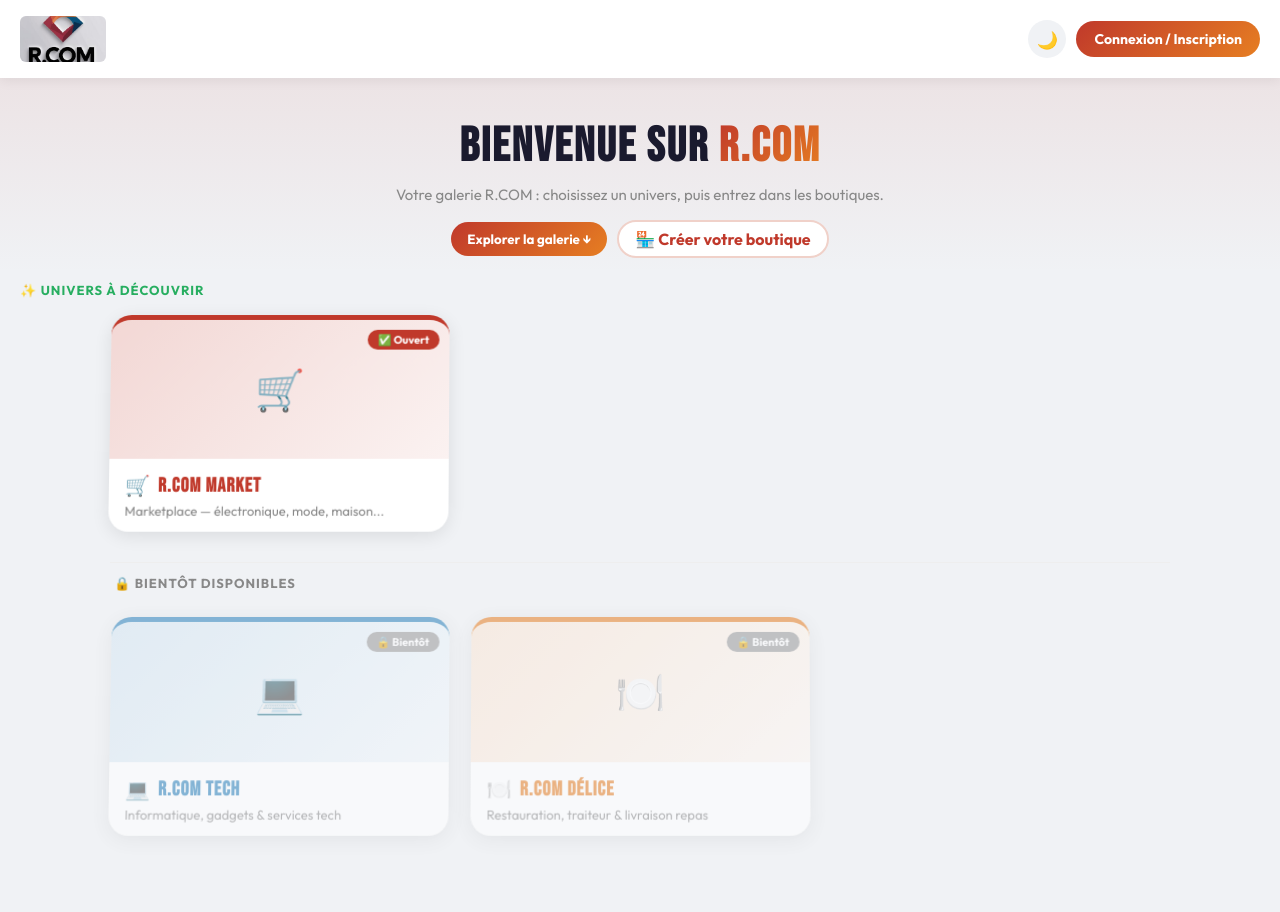
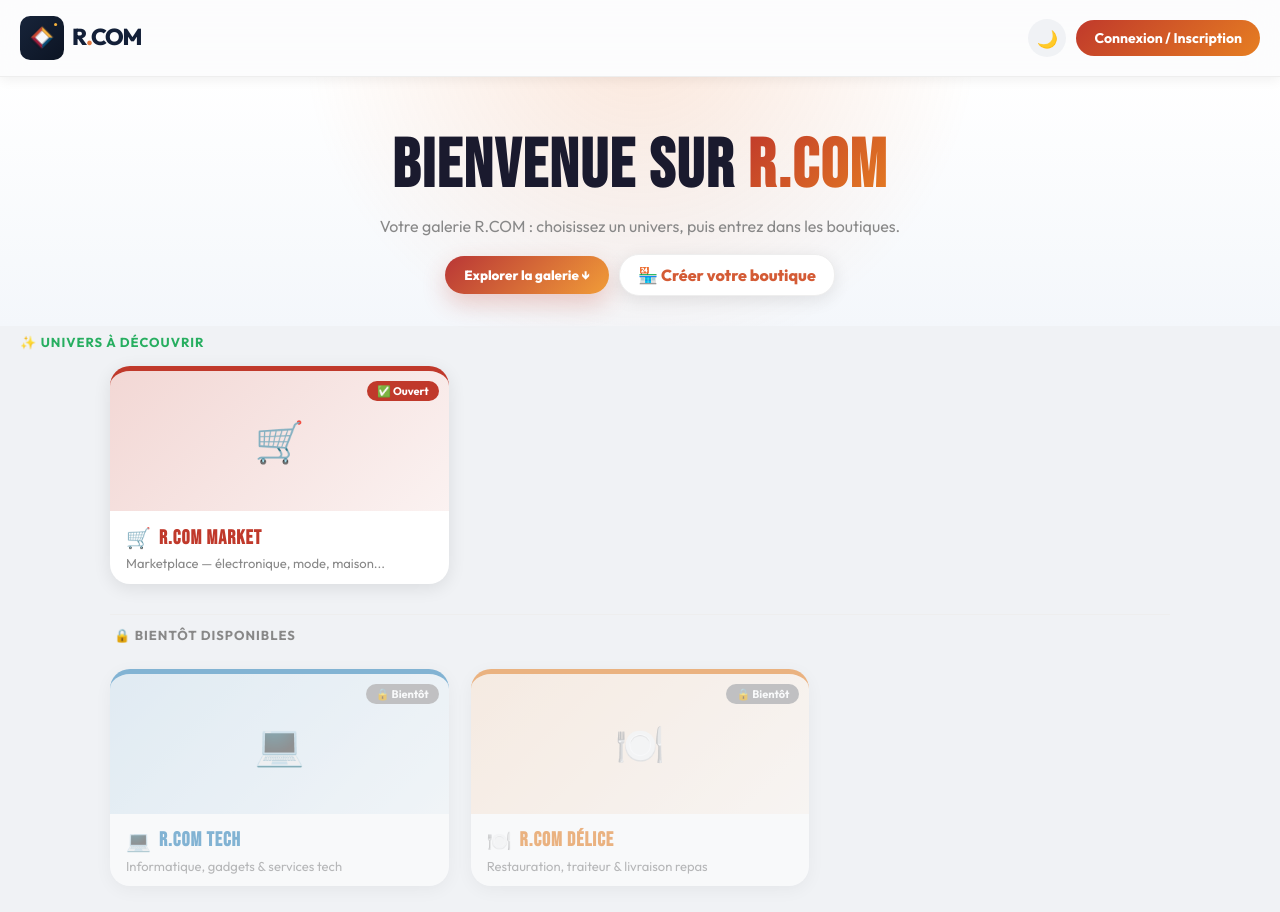
Before and after one commit to rayancharmes1/r.com.app, a React (Vite) app: page / in a window 1280 px wide. Shown: the top 912 px of the page. Before the commit the page ends 882 px from the top, so only its background shows below. Built offline with nearby package versions, Linux system fonts and the light colour scheme; no server answers; the database is empty.

Commit message:
Modernise le design et l’identité visuelle R.COM

```diff
--- a/index.html
+++ b/index.html
@@ -7,13 +7,13 @@
 
     <!-- PWA -->
     <link rel="manifest" href="/manifest.json" />
-    <meta name="theme-color" content="#c0392b" />
+    <meta name="theme-color" content="#17243a" />
 
     <!-- iOS PWA support -->
     <meta name="apple-mobile-web-app-capable" content="yes" />
     <meta name="apple-mobile-web-app-status-bar-style" content="default" />
     <meta name="apple-mobile-web-app-title" content="R.COM" />
-    <link rel="apple-touch-icon" href="/icons/icon-180.png" />
+    <link rel="apple-touch-icon" href="/icons/rcom-mark.svg" />
 
     <!-- Android -->
     <meta name="mobile-web-app-capable" content="yes" />
@@ -22,8 +22,7 @@
     <meta name="description" content="R.COM — La plateforme tout-en-un. Market, Tech, Délice et plus." />
     <meta name="google-site-verification" content="8-aqjown1jU4I6y1RkF-gKDl705swC04mbM4NSWFzpg" />
     <!-- Favicon -->
-    <link rel="icon" type="image/png" sizes="32x32" href="/icons/icon-32.png" />
-    <link rel="icon" type="image/png" sizes="16x16" href="/icons/icon-16.png" />
+    <link rel="icon" type="image/svg+xml" href="/icons/rcom-mark.svg" />
 
     <!-- Fonts -->
     <link rel="preconnect" href="https://fonts.googleapis.com">
--- a/public/sw.js
+++ b/public/sw.js
@@ -1,10 +1,9 @@
-const CACHE_NAME = 'rcom-v1';
+const CACHE_NAME = 'rcom-v2';
 const STATIC_ASSETS = [
   '/',
   '/index.html',
   '/manifest.json',
-  '/icons/icon-192.png',
-  '/icons/icon-512.png',
+  '/icons/rcom-mark.svg',
 ];
 
 // Install - cache static assets
--- a/src/components/RcomLogo.jsx
+++ b/src/components/RcomLogo.jsx
@@ -1,25 +1,19 @@
 import React from 'react';
-
-const logoSrc = '/rcom-logo.jpg';
+import { useTheme } from '../context/ThemeContext';
 
 export default function RcomLogo({ size = 60, showText = true }) {
-  const width = showText ? Math.round(size * 1.95) : size;
-  const height = showText ? Math.round(size * 1.05) : size;
+  const { darkMode } = useTheme();
+  const width = showText ? Math.round(size * 3.2) : size;
+  const height = size;
 
   return (
     <div
       role="img"
       aria-label="R.COM"
-      style={{
-        width,
-        height,
-        backgroundImage: `url(${logoSrc})`,
-        backgroundRepeat: 'no-repeat',
-        backgroundSize: showText ? '285%' : '430%',
-        backgroundPosition: showText ? '50% 56%' : '50% 39%',
-        display: 'block',
-        borderRadius: Math.max(6, Math.round(size * 0.12)),
-      }}
-    />
+      style={{ width, height, display: 'block' }}
+    >
+      <img src="/icons/rcom-mark.svg" alt="" style={{ width:size, height:size, display:'block', float:'left' }} />
+      {showText && <span style={{ display:'block', marginLeft:Math.round(size*1.18), paddingTop:Math.round(size*.2), fontFamily:"'Outfit',sans-serif", fontWeight:900, fontSize:Math.round(size*.53), letterSpacing:'-.055em', color:darkMode?'#f6f7fb':'#132038', lineHeight:1 }}>R<span style={{color:'#e0773f'}}>.</span>COM</span>}
+    </div>
   );
 }
--- a/src/context/ThemeContext.jsx
+++ b/src/context/ThemeContext.jsx
@@ -24,6 +24,8 @@ export const THEME = {
     controlBg: '#f0f2f5',
     controlText: '#555',
     muted: '#888',
+    heroBg: 'radial-gradient(circle at 50% -20%, rgba(231,121,56,.18), transparent 48%), linear-gradient(180deg, #ffffff 0%, #f4f7fb 100%)',
+    glass: 'rgba(255,255,255,.78)',
   },
   dark: {
     bg: '#121218',
@@ -46,6 +48,8 @@ export const THEME = {
     controlBg: '#30303b',
     controlText: '#dedee6',
     muted: '#b5b5c0',
+    heroBg: 'radial-gradient(circle at 50% -20%, rgba(224,119,63,.20), transparent 44%), linear-gradient(180deg, #171a25 0%, #10131c 100%)',
+    glass: 'rgba(28,28,36,.76)',
   },
 };
 
--- a/src/index.css
+++ b/src/index.css
@@ -22,11 +22,18 @@ body {
   background: var(--bg);
   color: var(--text);
   min-height: 100vh;
+  -webkit-font-smoothing: antialiased;
+  text-rendering: optimizeLegibility;
 }
 
 button { cursor: pointer; font-family: var(--font); }
 input, textarea, select { font-family: var(--font); }
 a { text-decoration: none; color: inherit; }
+button, a, input, textarea { transition: box-shadow .18s ease, transform .18s ease, background-color .18s ease, border-color .18s ease; }
+button:focus-visible, a:focus-visible, input:focus-visible, textarea:focus-visible { outline: 3px solid rgba(230,126,34,.45); outline-offset: 3px; }
+button:not(:disabled):hover { transform: translateY(-1px); }
+button:disabled { cursor: not-allowed; opacity: .58; }
+::selection { background: #f5c36a; color: #132038; }
 
 ::-webkit-scrollbar { width: 6px; }
 ::-webkit-scrollbar-track { background: transparent; }
--- a/src/pages/HomePage.jsx
+++ b/src/pages/HomePage.jsx
@@ -196,11 +196,11 @@ export default function HomePage() {
     <div style={{ ...s.page, background: t.bg }} onClick={() => menuOpen && setMenuOpen(false)}>
 
       {/* HEADER */}
-      <header style={{ ...s.header, background: t.headerBg, boxShadow: t.headerShadow }}>
+      <header style={{ ...s.header, background: t.glass, boxShadow: t.headerShadow, borderBottom:`1px solid ${t.border}`, backdropFilter:'blur(18px)' }}>
         <RcomLogo size={44} showText textSize={22}/>
         <div style={{ display:'flex', alignItems:'center', gap:10 }}>
           <button
-            style={{ ...s.themeBtn, background: darkMode ? '#2a2a35' : '#f0f2f5', color: darkMode ? '#f5d76e' : '#555' }}
+            style={{ ...s.themeBtn, background: t.controlBg, color: darkMode ? '#f5d76e' : t.controlText }}
             onClick={e => { e.stopPropagation(); toggleDarkMode(); }}
             title={darkMode ? 'Passer en mode clair' : 'Passer en mode sombre'}
           >
@@ -250,14 +250,14 @@ export default function HomePage() {
       </header>
 
       {/* HERO */}
-      <div style={s.hero}>
+      <div style={{ ...s.hero, background:t.heroBg }}>
         <h1 style={{ ...s.heroT, color: t.text }}>Bienvenue sur <span style={s.heroS}>R.COM</span></h1>
         <p style={{ ...s.heroSub, color: t.sub }}>Votre galerie R.COM : choisissez un univers, puis entrez dans les boutiques.</p>
         <div style={s.heroActions}>
           <button style={s.heroBtn} onClick={() => document.getElementById('galerie-rcom')?.scrollIntoView({ behavior:'smooth', block:'start' })}>Explorer la galerie ↓</button>
           {profile?.hasShop && (
             <button
-              style={{ ...s.heroBtnAlt, background: t.cardBg, color: '#c0392b', borderColor: darkMode ? '#4a2a24' : '#f0d1c9' }}
+              style={{ ...s.heroBtnAlt, background: t.cardBg, color: '#d45b35', borderColor: t.border, boxShadow:t.cardShadow }}
               onClick={() => navigate(`/shop/seller-${profile.shopId}`)}
             >
               Ma boutique
@@ -268,7 +268,7 @@ export default function HomePage() {
               href={`https://wa.me/${createShopPhone}?text=${encodeURIComponent("Bonjour R.COM 👋, je souhaite créer ma propre boutique sur la plateforme. Pouvez-vous m'aider ?")}`}
               target="_blank"
               rel="noopener noreferrer"
-              style={{ ...s.heroBtnAlt, background: t.cardBg, color: '#c0392b', borderColor: darkMode ? '#4a2a24' : '#f0d1c9', textDecoration:'none', display:'inline-flex', alignItems:'center' }}
+              style={{ ...s.heroBtnAlt, background: t.cardBg, color: '#d45b35', borderColor: t.border, boxShadow:t.cardShadow, textDecoration:'none', display:'inline-flex', alignItems:'center' }}
             >
               🏪 Créer votre boutique
             </a>
@@ -465,18 +465,18 @@ const s = {
   ddBtn:{ background:'none', border:'none', color:'#e74c3c', cursor:'pointer', fontSize:14, padding:'4px 0', width:'100%', textAlign:'left' },
   ddBtnDark:{ background:'none', border:'none', cursor:'pointer', fontSize:14, padding:'5px 0', width:'100%', textAlign:'left', fontWeight:600 },
   loginBtn:{ background:'linear-gradient(135deg,#c0392b,#e67e22)', color:'white', border:'none', borderRadius:20, padding:'9px 18px', fontWeight:700, cursor:'pointer', fontSize:14, fontFamily:"'Outfit',sans-serif" },
-  hero:{ textAlign:'center', padding:'40px 20px 16px', background:'linear-gradient(180deg,rgba(192,57,43,.08),transparent)' },
-  heroT:{ fontFamily:"'Bebas Neue',cursive", fontSize:48, letterSpacing:2, margin:0 },
+  hero:{ textAlign:'center', padding:'58px 20px 30px', background:'linear-gradient(180deg,rgba(192,57,43,.08),transparent)' },
+  heroT:{ fontFamily:"'Bebas Neue',cursive", fontSize:'clamp(42px,8vw,68px)', letterSpacing:2, margin:0, lineHeight:.95 },
   heroS:{ background:'linear-gradient(135deg,#c0392b,#e67e22)', WebkitBackgroundClip:'text', WebkitTextFillColor:'transparent' },
-  heroSub:{ fontSize:15, marginTop:10 },
+  heroSub:{ fontSize:16, margin:'14px auto 0', maxWidth:560, lineHeight:1.55 },
   heroActions:{ display:'flex', gap:10, justifyContent:'center', alignItems:'center', flexWrap:'wrap', marginTop:16 },
-  heroBtn:{ background:'linear-gradient(135deg,#c0392b,#e67e22)', color:'white', border:'none', borderRadius:20, padding:'9px 16px', fontWeight:700, cursor:'pointer', fontFamily:"'Outfit',sans-serif" },
-  heroBtnAlt:{ border:'2px solid #f0d1c9', borderRadius:20, padding:'7px 16px', fontWeight:700, cursor:'pointer', fontFamily:"'Outfit',sans-serif" },
+  heroBtn:{ background:'linear-gradient(135deg,#b93636,#f19c38)', color:'white', border:'none', borderRadius:20, padding:'11px 19px', fontWeight:800, cursor:'pointer', fontFamily:"'Outfit',sans-serif", boxShadow:'0 10px 24px rgba(192,57,43,.24)' },
+  heroBtnAlt:{ border:'1px solid #f0d1c9', borderRadius:20, padding:'10px 18px', fontWeight:800, cursor:'pointer', fontFamily:"'Outfit',sans-serif" },
   adminHint:{ marginTop:12, fontSize:13, color:'#e67e22', fontWeight:600, background:'#fff8f0', display:'inline-block', padding:'6px 16px', borderRadius:20 },
   sectionLabel:{ fontSize:13, fontWeight:700, color:'#27ae60', padding:'8px 20px 4px', textTransform:'uppercase', letterSpacing:1 },
   sectionDivider:{ gridColumn:'1 / -1', fontSize:13, fontWeight:700, padding:'12px 4px 4px', textTransform:'uppercase', letterSpacing:1, marginTop:8 },
   grid:{ display:'grid', gridTemplateColumns:'repeat(auto-fill,minmax(280px,1fr))', gap:22, padding:'12px 20px 48px', maxWidth:1100, margin:'0 auto', perspective:'1100px' },
-  card:{ borderRadius:20, overflow:'hidden', display:'flex', flexDirection:'column', transition:'transform 0.2s, box-shadow 0.2s, background 0.2s', transform:'rotateX(2deg)', position:'relative' },
+  card:{ borderRadius:20, overflow:'hidden', display:'flex', flexDirection:'column', transition:'transform .22s ease, box-shadow .22s ease, background .22s ease', position:'relative' },
   mallLabel:{ gridColumn:'1 / -1', marginTop:16, padding:'16px 18px', borderTop:'1px solid', borderBottom:'1px solid', fontWeight:800, letterSpacing:.3 },
   cardCover:{ position:'relative', height:140, overflow:'hidden', cursor:'pointer' },
   coverImg:{ width:'100%', height:'100%', objectFit:'cover' },
```
Also changed, not shown: src/pages/MyShopPage.jsx (+16 -15 lines), public/icons/rcom-mark.svg (added), public/manifest.json.
